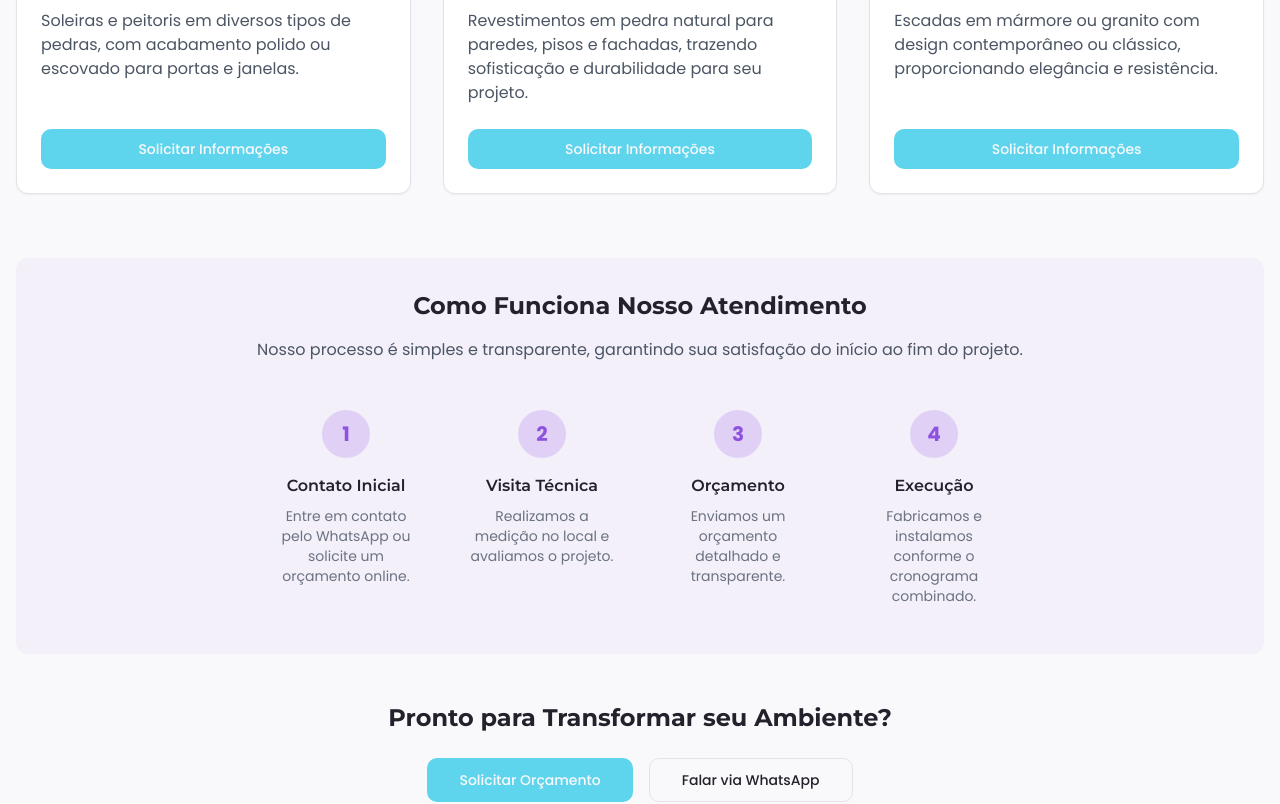
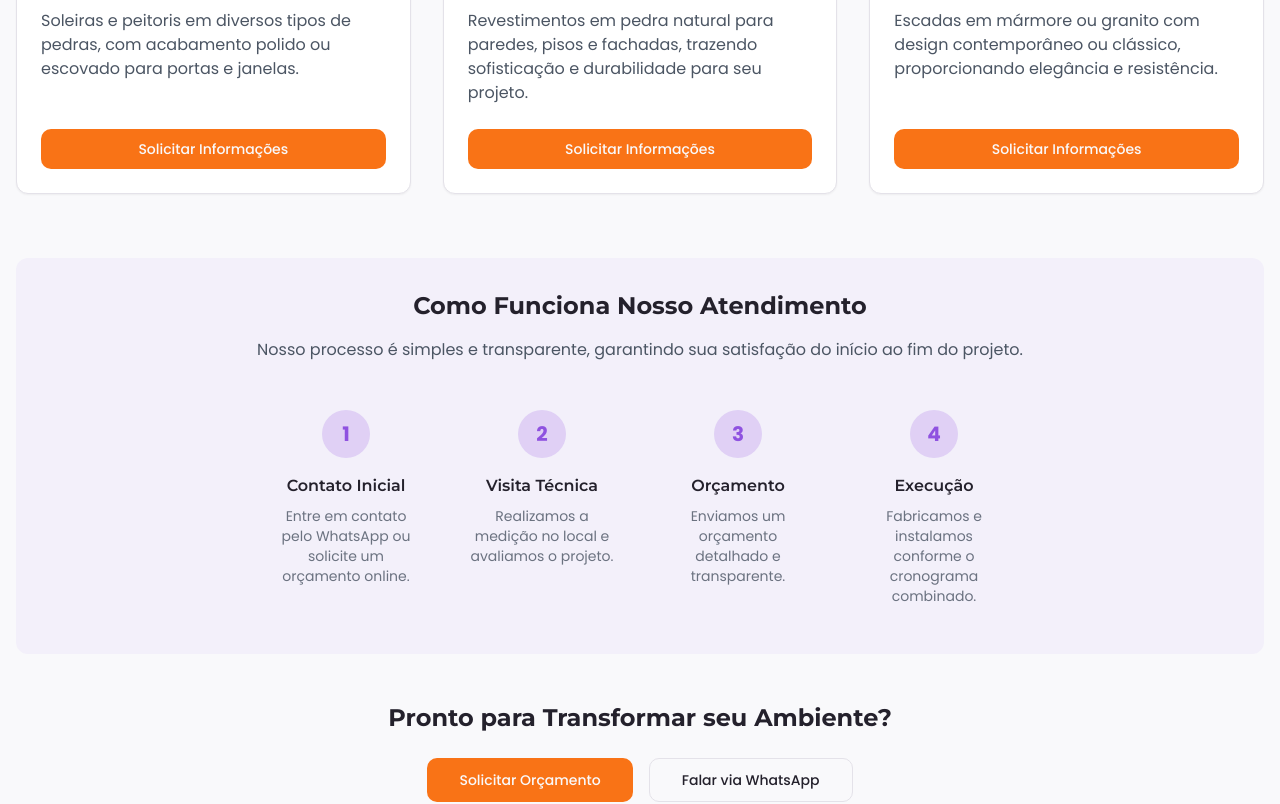
Before and after one commit to TauaRibeiro/marmoraria-budget-manager, a React (Vite) app: page /servicos in a window 1280 px wide. Shown: the part 1060-1864 px from the top of the page. Built offline with nearby package versions, Linux system fonts and the light colour scheme.

Commit message:
Fix: Change button color to orange

```diff
--- a/src/pages/ServicosPage.tsx
+++ b/src/pages/ServicosPage.tsx
@@ -78,7 +78,7 @@ const ServicosPage = () => {
                 <div className="mt-auto">
                   <Button
                     onClick={handleWhatsAppContact}
-                    className="w-full bg-accent hover:bg-accent/90"
+                    className="w-full bg-orange-500 hover:bg-orange-600"
                   >
                     Solicitar Informações
                   </Button>
@@ -124,7 +124,7 @@ const ServicosPage = () => {
           <h2 className="text-2xl font-bold mb-6">Pronto para Transformar seu Ambiente?</h2>
           <div className="flex flex-col sm:flex-row gap-4 justify-center">
             <Link to="/orcamento">
-              <Button size="lg" className="min-w-[200px] bg-accent hover:bg-accent/90">
+              <Button size="lg" className="min-w-[200px] bg-orange-500 hover:bg-orange-600">
                 Solicitar Orçamento
               </Button>
             </Link>
```
